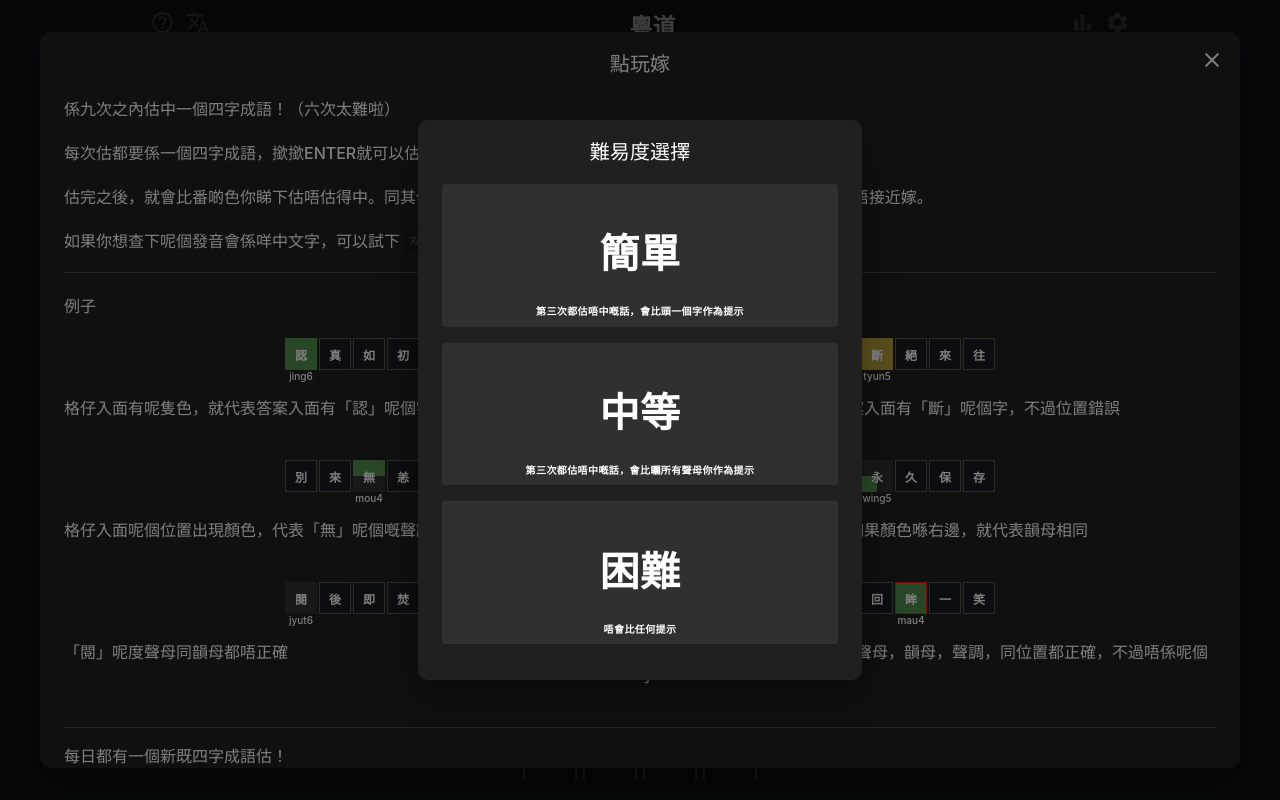
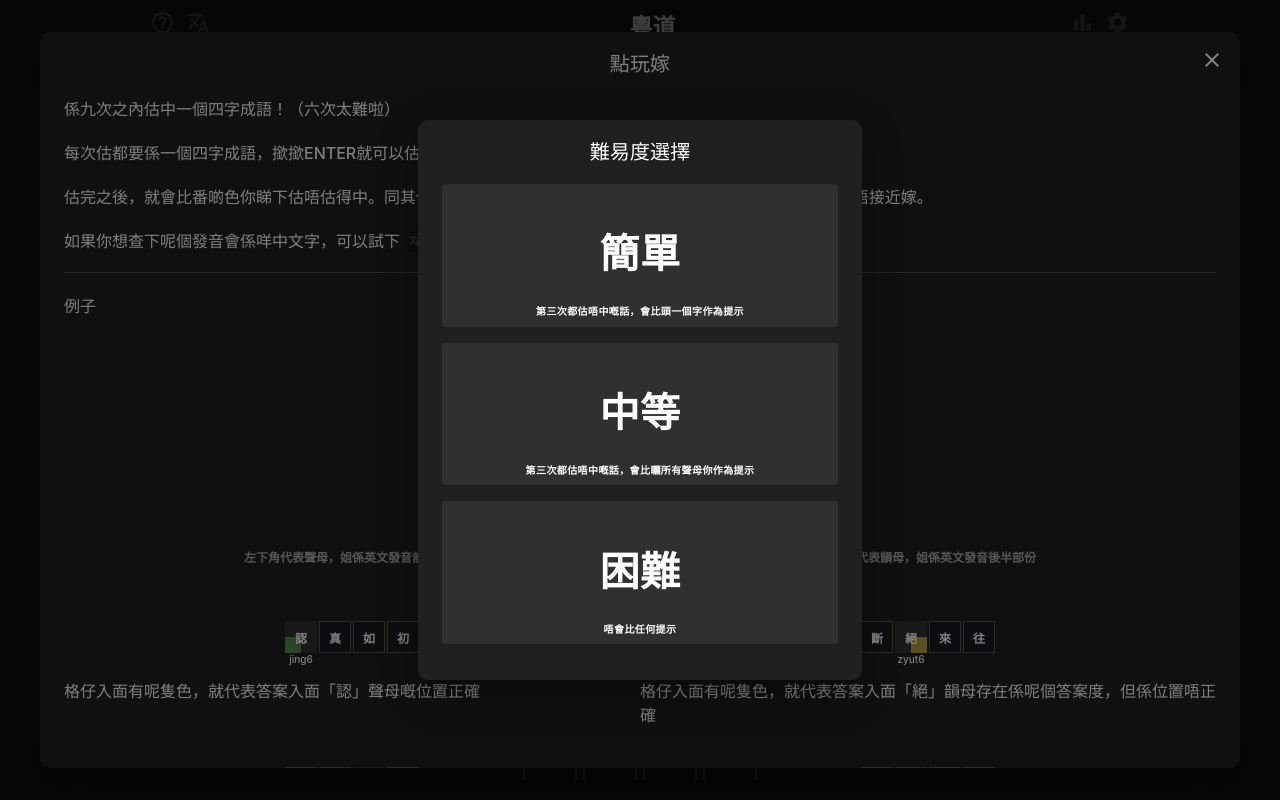
Before and after one commit to Walter0697/Candle, a React (Create React App) app: page / in a window 1280 px wide. Built offline with nearby package versions, Linux system fonts and the light colour scheme.

Commit message:
Adding big tutorial button

```diff
--- a/src/App.css
+++ b/src/App.css
@@ -523,3 +523,64 @@ input:focus {
   bottom: 0;
   font-size: 10px;
 }
+
+.bigtile-row {
+  padding-bottom: 40px;
+}
+
+.bigtile-description {
+  padding-bottom: 15px;
+}
+
+.bigtilebox-text {
+  font-size: 50px;
+  position: absolute;
+  top: 0;
+  width: 100%;
+  height: 100%;
+  font-weight: 700;
+  display: flex;
+  justify-content: center;
+  align-items: center;
+}
+
+.bigtile-container {
+  display: flex;
+  justify-content: center;
+  padding-bottom: 40px;
+}
+
+.bigtilebox {
+  position: relative;
+  height: 100px;
+  width: 100px;
+}
+
+.bigtile-wrap {
+  transform-style: preserve-3d;
+  transform-origin: center center;
+}
+
+.bigtile-text {
+  border: 3px solid #565758;
+  background-color: #191b20;
+  height: 94px;
+  width: 94px;
+  font-size: 50px;
+  display: flex;
+  justify-content: center;
+  align-items: center;
+}
+
+.bigtile-pronounce {
+  position: absolute;
+  top: 100%;
+  width: 100%;
+  display: flex;
+  justify-content: center;
+}
+
+.bigtile-detail {
+  color: rgb(172, 172, 172);
+  font-size: 12px;
+}
--- /dev/null
+++ b/src/components/tutorial/BigTile.js
@@ -0,0 +1,127 @@
+import React, { useMemo } from 'react'
+import {
+    Grid,
+} from '@mui/material'
+import {
+    useSpring,
+    config,
+    animated,
+} from '@react-spring/web'
+import { useSelector } from 'react-redux'
+
+import colour from '../../utils/colour'
+import rand from '../../utils/rand'
+
+function BigTile({
+    word,
+    initial,
+    final,
+    tone,
+}) {
+    const isContrast = useSelector((state) => state.colour.isContrast)
+
+    const status = useMemo(() => {
+        let output = 'x'
+        const yPos = rand.randomInt(2)
+        output = yPos === 0 ? 'y' + output : output + 'y'
+        const gPos = rand.randomInt(2)
+        output = gPos === 0 ? 'g' + output : output + 'g'
+        return output
+    }, [])
+
+    const topColor = useMemo(() => {
+        return colour.getSingleColourData(status, 'top', isContrast)
+    }, [status, isContrast])
+
+    const leftColor = useMemo(() => {
+        return colour.getSingleColourData(status, 'left', isContrast)
+    }, [status, isContrast])
+
+    const rightColor = useMemo(() => {
+        return colour.getSingleColourData(status, 'right', isContrast)
+    }, [status, isContrast])
+
+    const { transform } = useSpring({
+        config: config.slow,
+        from: { transform: 'rotateY(0deg)' },
+        to: { transform: status ? 'rotateY(180deg)': 'rotateY(0deg)' },
+    })
+
+    return (
+        <Grid container>
+            <Grid item xs={12} md={12} lg={12}
+                className={'bigtile-description'}
+            >
+                粵道嘅格仔分為三部份：上半部份、左下角、右下角。
+            </Grid>
+            <Grid item xs={12} md={12} lg={12}
+                className={'bigtile-description bigtile-detail'}
+            >
+                上半部份代表聲調，姐係數字個部份
+            </Grid>
+            <Grid item xs={12} md={12} lg={12}
+                className={'bigtile-container'}
+            >
+                <animated.div
+                    className={'notpaste bigtilebox bigtile-wrap'}
+                    style={{
+                        transform: transform,
+                    }}
+                >
+                    <div
+                        className={'flippable'}
+                    >
+                        <div className={'bigtile-text'}>
+                            {word}
+                        </div>
+                    </div>
+                    <div
+                        className={'back-flippable'}
+                    >
+                        <div className={'bigtilebox'}>
+                            <div
+                                className={'topbox'}
+                                style={{
+                                    backgroundColor: topColor,
+                                }}
+                            />
+                            <div
+                                className={'leftbox'}
+                                style={{
+                                    backgroundColor: leftColor,
+                                }}
+                            />
+                            <div
+                                className={'rightbox'}
+                                style={{
+                                    backgroundColor: rightColor,
+                                }}
+                            />
+                            <div className={'bigtilebox-text'}>
+                                {word ? <>{word}</> : <>&nbsp;</>}
+                            </div>
+                            <div className={'bigtile-pronounce'}>
+                                <span style={{ color: leftColor}}>{initial}</span>
+                                <span style={{ color: rightColor }}>{final}</span>
+                                <span style={{ color: topColor }}>{tone}</span>
+                            </div>
+                        </div>
+
+                    </div>
+                </animated.div>
+            </Grid>
+            <Grid item xs={6} md={6} lg={6}
+                className={'bigtile-description bigtile-detail'}
+            >
+                左下角代表聲母，姐係英文發音前半部份
+            </Grid>
+            <Grid item xs={6} md={6} lg={6}
+                className={'bigtile-description bigtile-detail'}
+            >
+                右下角代表韻母，姐係英文發音後半部份
+            </Grid>
+        </Grid>
+    )
+}
+
+export default BigTile
--- a/src/components/tutorial/Tutorial.js
+++ b/src/components/tutorial/Tutorial.js
@@ -12,6 +12,7 @@ import CloseIcon from '@mui/icons-material/Close'
 import TranslateIcon from '@mui/icons-material/Translate'
 
 import TutorialRow from './TutorialRow'
+import BigTile from './BigTile'
 
 const TransitionUp = (props) => {
     return <Grow {...props} />
@@ -95,15 +96,25 @@ function Tutorial({
                             >
                                 例子
                             </Grid>
+                            <Grid item xs={12} md={12} lg={12}
+                                className={'bigtile-row'}
+                            >
+                                <BigTile
+                                    word={'粵'}
+                                    initial={'j'}
+                                    final={'yut'}
+                                    tone={'6'}
+                                />
+                            </Grid>
                             <Grid item xs={12} md={6} lg={6}
                                 className={'tutorial-row'}
                             >
                                 <TutorialRow
                                     words={'認真如初'}
                                     pronounces={['jing6', 'zan1', 'jyu4', 'co1']}
-                                    sampleStatus={'ggg'}
+                                    sampleStatus={'gxx'}
                                     sameWord={true}
-                                    explain={'格仔入面有呢隻色，就代表答案入面有「{target}」呢個字，而且位置正確'}
+                                    explain={'格仔入面有呢隻色，就代表答案入面「{target}」聲母嘅位置正確'}
                                 />
                             </Grid>
                             <Grid item xs={12} md={6} lg={6}
@@ -112,12 +123,12 @@ function Tutorial({
                                 <TutorialRow
                                     words={'斷絕來往'}
                                     pronounces={['tyun5', 'zyut6', 'loi4', 'wong5']}
-                                    sampleStatus={'yyy'}
+                                    sampleStatus={'xyx'}
                                     sameWord={false}
-                                    explain={'如果係呢隻色嘅話，就代表答案入面有「{target}」呢個字，不過位置錯誤'}
+                                    explain={'格仔入面有呢隻色，就代表答案入面「{target}」韻母存在係呢個答案度，但係位置唔正確'}
                                 />
                             </Grid>
-                            <Grid item xs={12} md={6} lg={6}
+                            {/* <Grid item xs={12} md={6} lg={6}
                                 className={'tutorial-row'}
                             >
                                 <TutorialRow
@@ -138,7 +149,7 @@ function Tutorial({
                                     sameWord={false}
                                     explain={'「{target}」呢個字只有聲母相同，如果顏色喺右邊，就代表韻母相同'}
                                 />
-                            </Grid>
+                            </Grid> */}
                             <Grid item xs={12} md={6} lg={6}
                                 className={'tutorial-row-end'}
                             >
```
